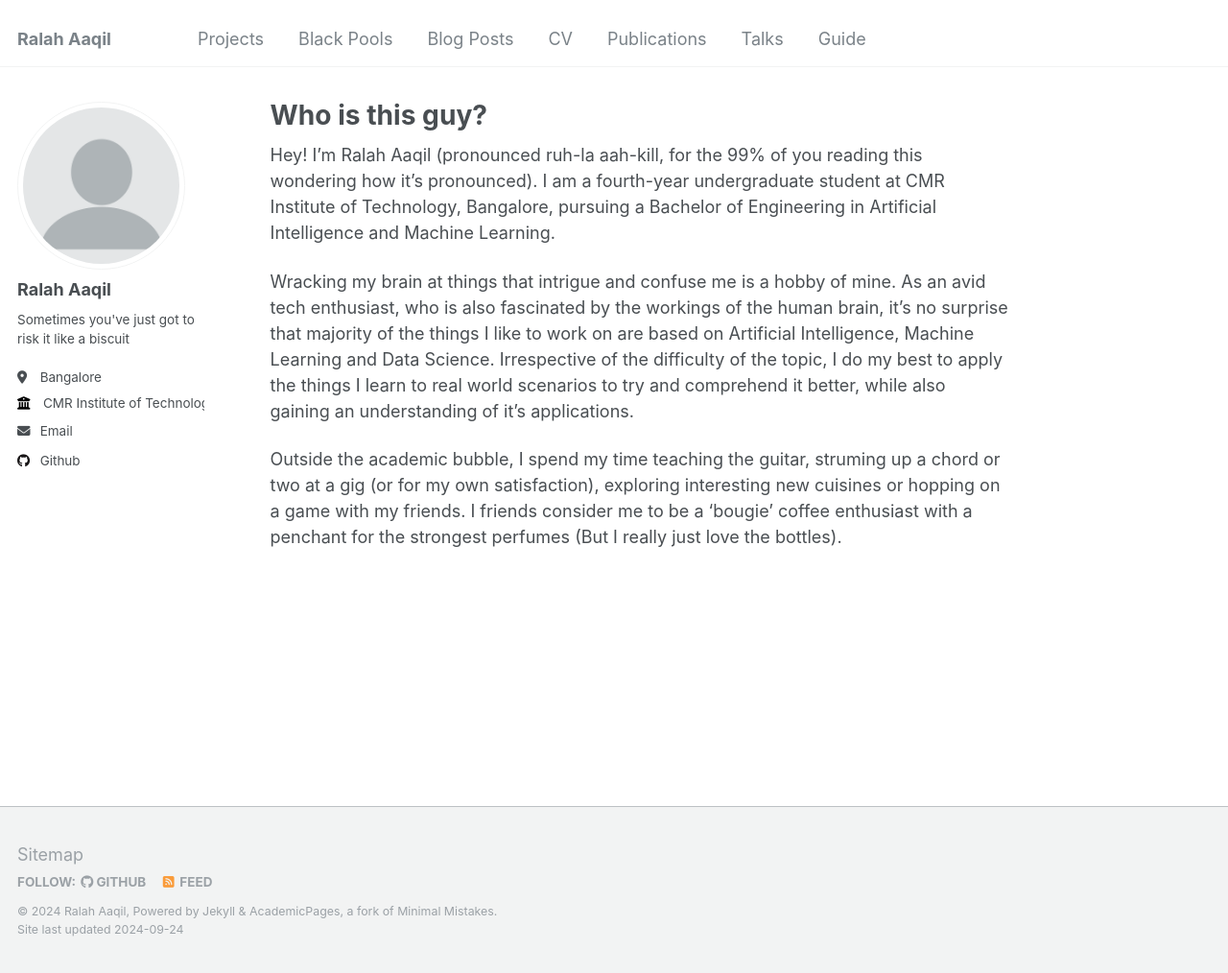
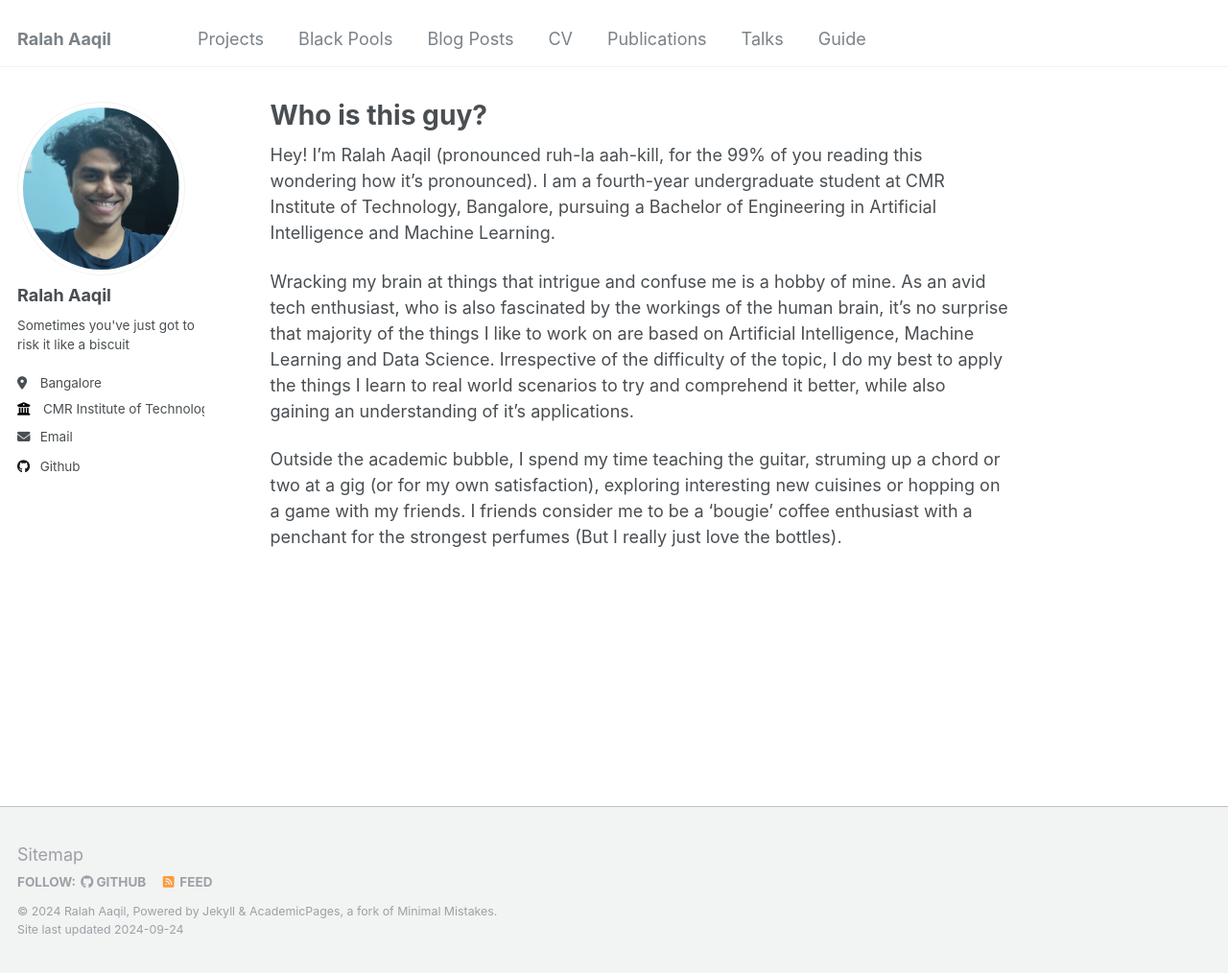
Before and after one commit to ralahaaqil/ralahaaqil.github.io, a Jekyll site: the page built from _pages/about.md, in a window 1280 px wide and 1014 px high. Shown: the whole window at 96% size. Built offline with Jekyll 4.4.1, drawn with Linux system fonts in a browser that asks for light colours.

Commit message:
Update _config.yml
Adding image

```diff
--- a/_config.yml
+++ b/_config.yml
@@ -21,7 +21,7 @@ repository               : "ralahaaqil/ralahaaqil.github.io"
 #               Additional customization can be done by editing /_includes/author-profile.html
 author:
   # Biographic information
-  avatar           : "profile.png"
+  avatar           : "Me.jpg"
   name             : "Ralah Aaqil"
   pronouns         : # example: "she/her"
   bio              : "Sometimes you've just got to risk it like a biscuit"
```
